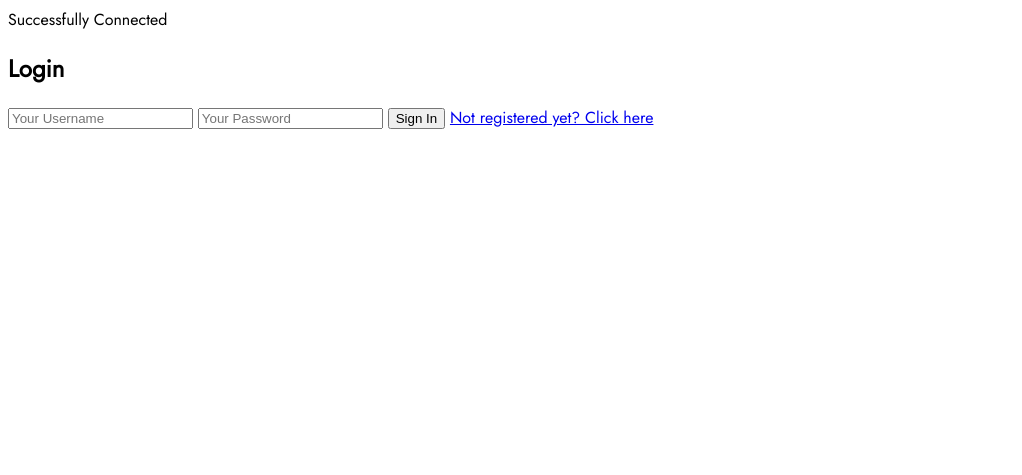
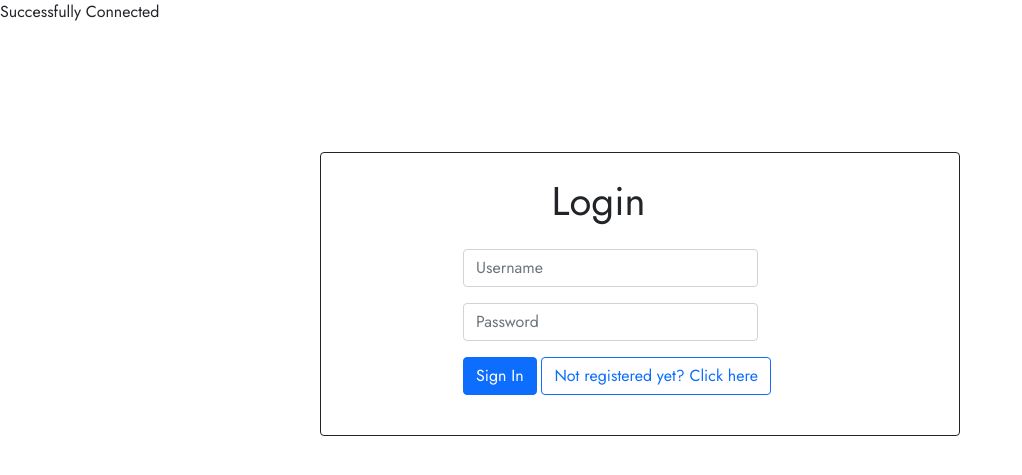
Before and after one commit to ChavesJimmy/FSWD-TeamProject-Group9, a PHP site: page /login.php in a window 1280 px wide. Shown: the top 475 px of the page, without its empty margins (0-1022 px from the left). Run offline with PHP 8.4, Linux system fonts and the light colour scheme.

Commit message:
login styling

```diff
--- a/login.php
+++ b/login.php
@@ -1,5 +1,6 @@
 <?php
 require_once 'components/db_connect.php';
+require_once 'components/boot.php';
 
 $error = false;
 $user_name = $password = $user_nameError = $passwordError = '';
@@ -59,53 +60,36 @@ mysqli_close($connect);
 ?>
 <!DOCTYPE html>
 <html lang="en">
+
 <head>
   <meta charset="UTF-8" />
   <meta name="viewport" content="width=device-width, initial-scale=1.0" />
-    <title>Login- Animal Adoption</title>
+  <title>Login</title>
   <link rel="preconnect" href="https://fonts.googleapis.com" />
   <link rel="preconnect" href="https://fonts.gstatic.com" crossorigin />
-    <link
-      href="https://fonts.googleapis.com/css2?family=Roboto+Slab&display=swap"
-      rel="stylesheet"
-    />
+  <link href="https://fonts.googleapis.com/css2?family=Roboto+Slab&display=swap" rel="stylesheet" />
   <link rel="stylesheet" href="style.css" />
 </head>
 
 <body>
-        <form
-          method="post"
-          action="<?php echo htmlspecialchars($_SERVER['PHP_SELF']); ?>"
-          autocomplete="off"
-        >
-          <h2>Login</h2>
+  <form class="cont1 container border rounded border-dark p-4 w-50" style="margin-top:10%;" method="post" action="<?php echo htmlspecialchars($_SERVER['PHP_SELF']); ?>" autocomplete="off">
+    <h1 class="mb-4" style="margin-left:35%;">Login</h1>
     <?php
     if (isset($errMSG)) {
       echo $errMSG;
     }
     ?>
 
-          <input
-            type="text"
-            autocomplete="off"
-            name="user_name"
-            placeholder="Your Username"
-            value="<?php echo $user_name; ?>"
-            maxlength="40"
-          />
+    <input class="form-control mb-3 w-50" type="text" autocomplete="off" name="user_name" placeholder="Username" value="<?php echo $user_name; ?>" maxlength="40" style="margin-left:20%;" />
     <span class="text-danger"><?php echo $user_nameError; ?></span>
 
-          <input
-            type="password"
-            name="password"
-            placeholder="Your Password"
-            maxlength="15"
-          />
+    <input class="form-control w-50 mb-3" type="password" name="password" placeholder="Password" maxlength="15" style="margin-left:20%;" />
     <span class="text-danger"><?php echo $passwordError; ?></span>
-          <button class="btn btn-block btn-primary" type="submit" name="login">
+    <button class="btn btn-block btn-primary mb-3" type="submit" name="login" style="margin-left:20%;">
       Sign In
     </button>
-          <a href="register.php">Not registered yet? Click here</a>
+    <a class="btn btn-outline-primary mb-3" href="register.php">Not registered yet? Click here</a>
   </form>
 </body>
+
 </html>
```
Lines whose indentation alone changed are shown as unchanged.
